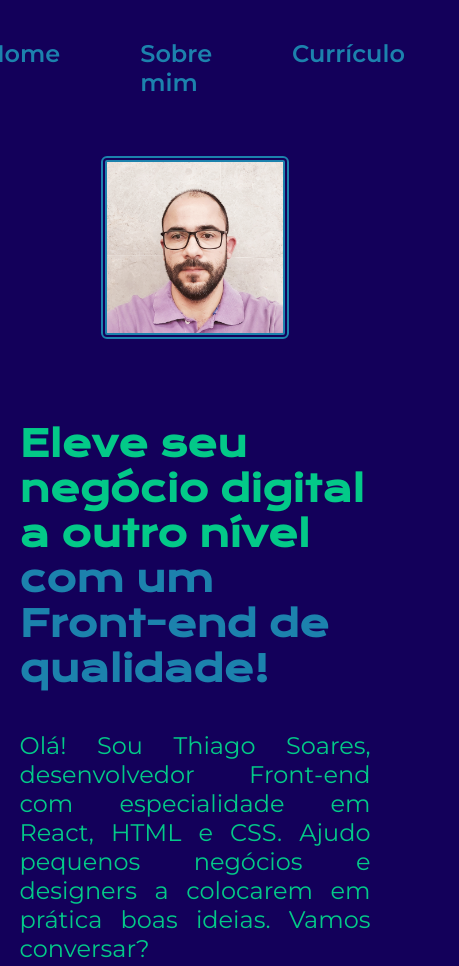
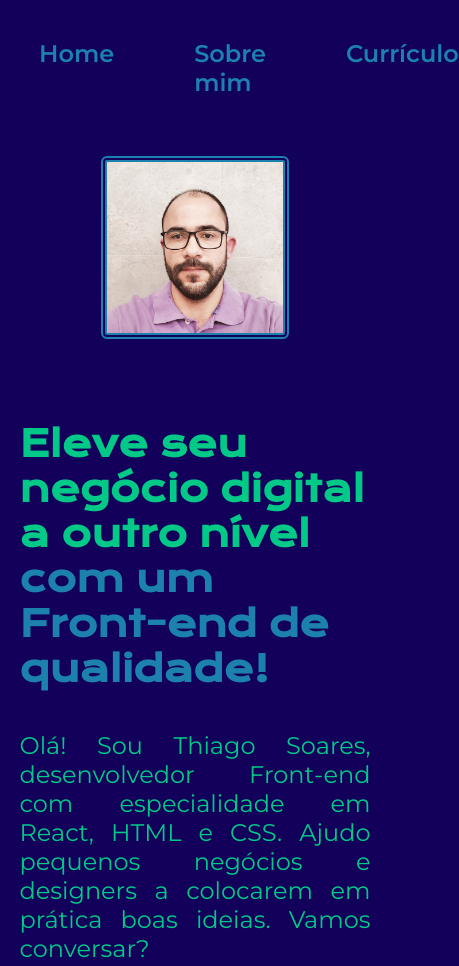
Before and after one commit to ThiagoSSanches/portfolio, a plain HTML site: page index.html in a window 390 px wide. Shown: the top 966 px of the page, 459 px wide, since content can reach past the window. Drawn offline with nearby package versions, Linux system fonts and the light colour scheme.

Commit message:
responsividade no cabecalho

```diff
--- a/styles/style.css
+++ b/styles/style.css
@@ -130,7 +130,8 @@ body {
     }
 
     .cabecalho__menu{
-        justify-content: center;
+        justify-content: space-evenly;
+        width: auto;
     }
 
     .apresentacao {
```
